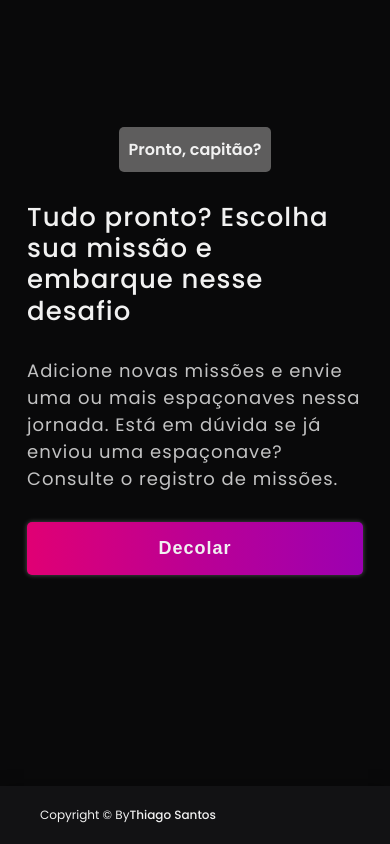
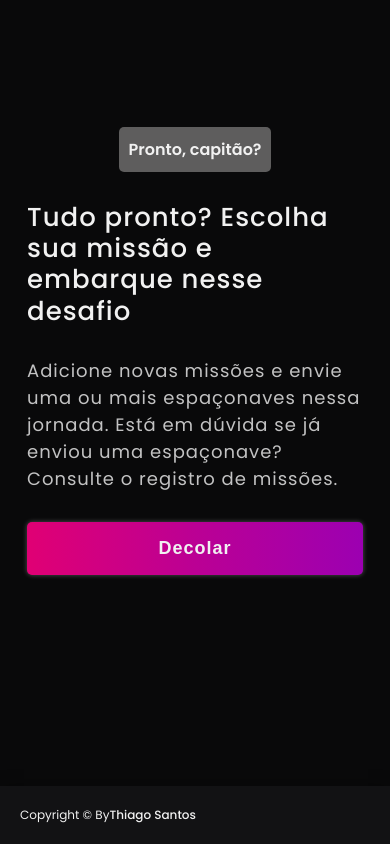
Before and after one commit to Thiago-S-Sousa/SuperStellar, an Angular app: page /home in a window 390 px wide. Shown: the part 1821-2665 px from the top of the page. Built offline with nearby package versions, Linux system fonts and the light colour scheme.

Commit message:
feat: Responsive footer and styles added for tablets and smartphones

```diff
--- a/src/app/components/footer/footer.component.scss
+++ b/src/app/components/footer/footer.component.scss
@@ -17,3 +17,9 @@
     font-weight: 500;
   }
 }
+
+@media only screen and (max-width: 858px) {
+  .footer {
+    padding: 2rem 0 2rem 2rem;
+  }
+}
```
